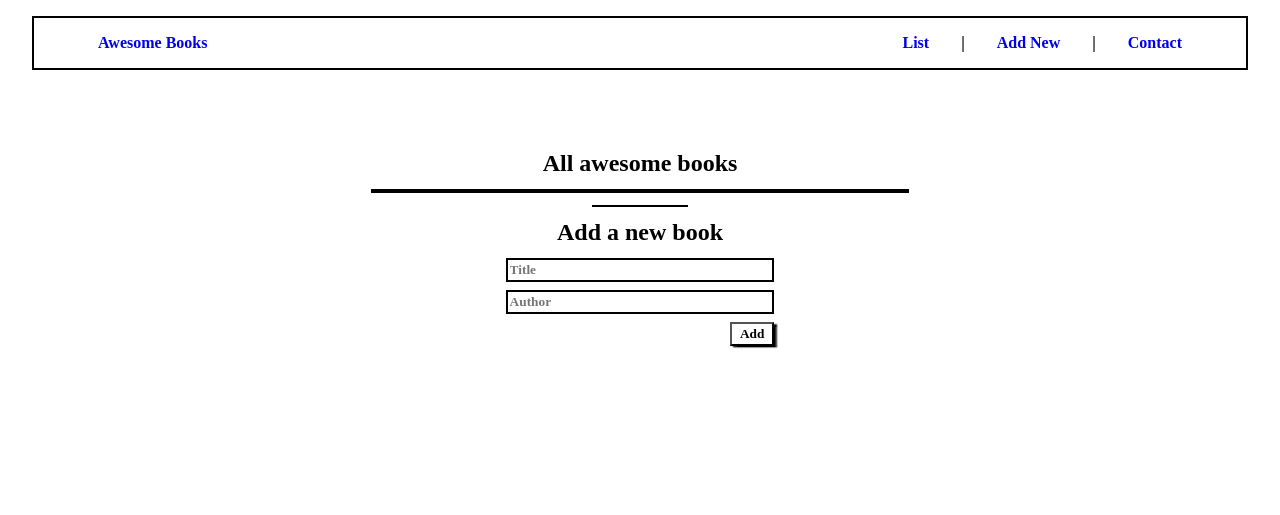
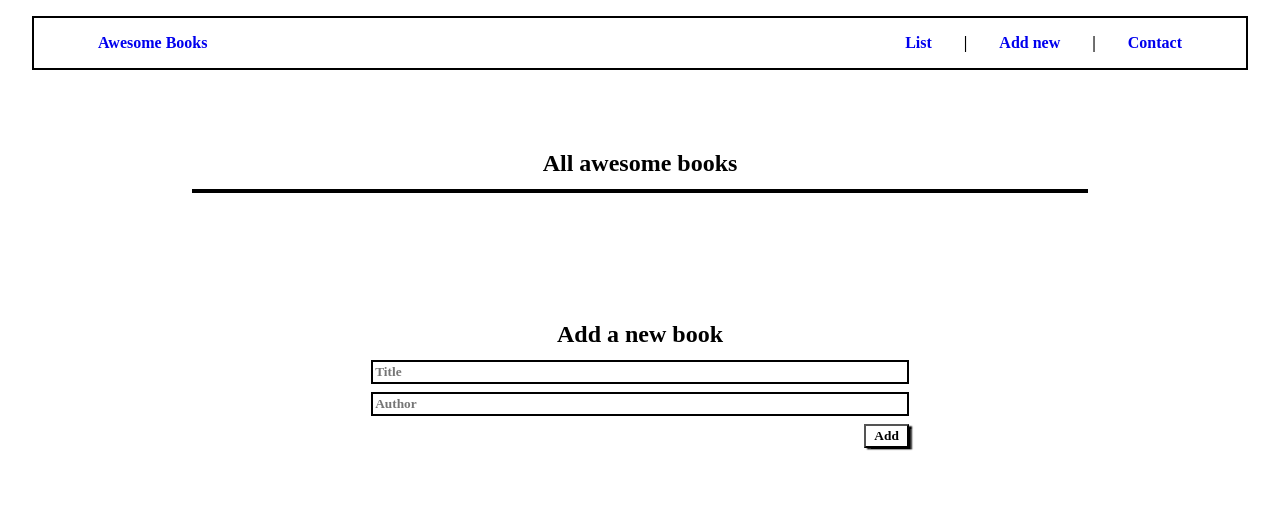
Before and after one commit to tajemouti/awesome-books, a website: page index.html in a window 1280 px wide. Drawn offline with Linux system fonts and the light colour scheme.

Commit message:
Restructure the HTML page

```diff
--- a/index.html
+++ b/index.html
@@ -12,23 +12,28 @@
         <a href="#">Awesome Books</a>
         <ul>
             <li><a href="#">List</a></li> |
-            <li><a href="#">Add New</a></li> |
+            <li><a href="#">Add new</a></li> |
             <li><a href="#">Contact</a></li>
         </ul>
     </header>
 
-    <div id="main">
+    <section id="books-list" class="main">
         <h1>All awesome books</h1>
         <div id="new-books"></div>
-        <hr>
+    </section>
 
+    <section id="add-book" class="main">
         <h2>Add a new book</h2>
         <form action="">
             <input id="book-title" placeholder="Title" type="text">
             <input id="book-author" placeholder="Author" type="text">
             <button id="add-btn" type="button">Add</button>
         </form>
-    </div>
+    </section>
+
+    <section id="contact-info">
+
+    </section>
     <script src="index.js"></script>
 </body>
 </html>
--- a/style.css
+++ b/style.css
@@ -25,7 +25,7 @@ a {
 }
 
 
-#main {
+.main {
   display: flex;
   flex-direction: column;
   align-items: center;
@@ -42,7 +42,7 @@ h2 {
   display: flex;
   flex-direction: column;
   border: 2px solid;
-  width: 60%;
+  width: 100%;
 }
 
 .book {
@@ -73,7 +73,7 @@ form {
   flex-direction: column;
   align-items: flex-end;
   gap: 8px;
-  width: 30%;
+  width: 60%;
 }
 
 input {
```
